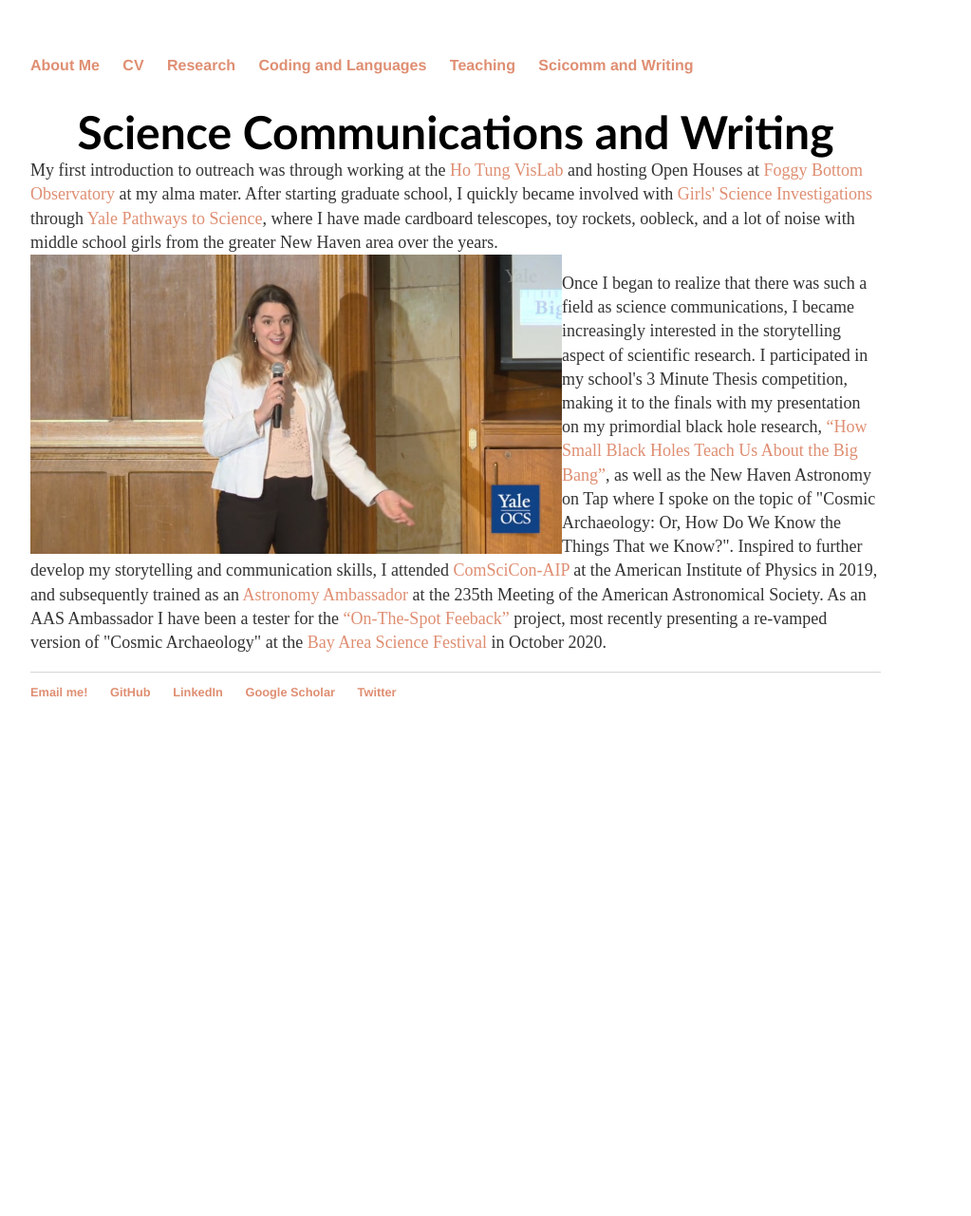
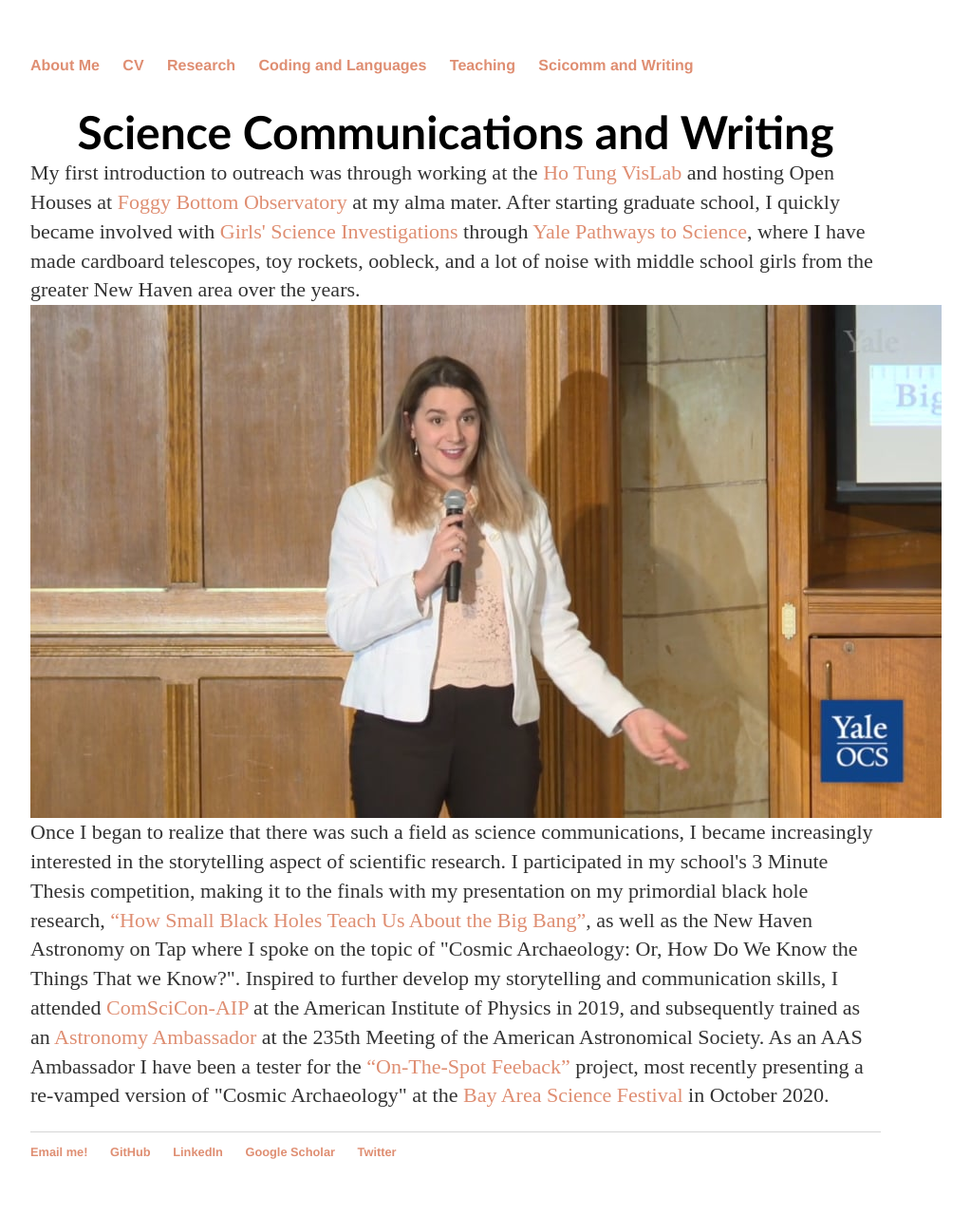
Before and after one commit to lunazagor/lunazagor.github.io, a Jekyll site: the page built from sci-wri/index.html, in a window 1280 px wide. Shown: the whole page at 95% size, without its empty margins (160-1183 px from the left). Built offline with Jekyll 4.4.1, drawn with Linux system fonts in a browser that asks for light colours; before the commit the page ends 900 px from its top, so only the background shows below that.

Commit message:
Update index.html

```diff
--- a/sci-wri/index.html
+++ b/sci-wri/index.html
@@ -37,16 +37,16 @@ title: Sci-Wri
 <h1 style="text-align:center;font-family:optima;margin-bottom:0.0em"> Science Communications and Writing </h1>
 
 
-<p style="text-align:left;font-size:18px; display: inline"> My first introduction to outreach was through working at the <a href="https://www.colgate.edu/about/campus-facilities/ho-tung-visualization-laboratory">Ho Tung VisLab</a> and hosting Open Houses at <a href="http://observatory.colgate.edu/">Foggy Bottom Observatory</a> at my alma mater. After starting graduate school, I quickly became involved with <a href="https://gsi.yale.edu/">Girls' Science Investigations</a> through <a href="https://onha.yale.edu/pathways-science">Yale Pathways to Science</a>, where I have made cardboard telescopes, toy rockets, oobleck, and a lot of noise with middle school girls from the greater New Haven area over the years. </p>
+<p style="text-align:left;font-size:22px; display: inline"> My first introduction to outreach was through working at the <a href="https://www.colgate.edu/about/campus-facilities/ho-tung-visualization-laboratory">Ho Tung VisLab</a> and hosting Open Houses at <a href="http://observatory.colgate.edu/">Foggy Bottom Observatory</a> at my alma mater. After starting graduate school, I quickly became involved with <a href="https://gsi.yale.edu/">Girls' Science Investigations</a> through <a href="https://onha.yale.edu/pathways-science">Yale Pathways to Science</a>, where I have made cardboard telescopes, toy rockets, oobleck, and a lot of noise with middle school girls from the greater New Haven area over the years. </p>
 
 <div class="TextWrapLeft" onclick="this.nextElementSibling.style.display='block'; this.style.display='none'">
-   <img class="TextWrapLeft" src="video-preview.jpg" width="560" height="315" style="cursor:pointer" />
+   <img class="TextWrapLeft" src="video-preview.jpg" width="960" height="540" style="cursor:pointer" />
 </div>
 <div style="display:none">
-   <iframe width="560" height="315" class="TextWrapLeft" src="https://www.youtube.com/embed/jih2YGyLUsg" frameborder="0" allow="accelerometer; autoplay; encrypted-media; gyroscope; picture-in-picture" allowfullscreen></iframe>
+   <iframe width="960" height="540" class="TextWrapLeft" src="https://www.youtube.com/embed/jih2YGyLUsg" frameborder="0" allow="accelerometer; autoplay; encrypted-media; gyroscope; picture-in-picture" allowfullscreen></iframe>
 </div>
 
-<p style="text-align:left;font-size:18px"> Once I began to realize that there was such a field as science communications, I became increasingly interested in the storytelling aspect of scientific research. I participated in my school's 3 Minute Thesis competition, making it to the finals with my presentation on my primordial black hole research, <a href="https://ocs.yale.edu/videos/3-minute-thesis-competition-2019-finalist-luna-zagorac-how-small-black-holes-teach-us-about-the-big-bang/">“How Small Black Holes Teach Us About the Big Bang”</a>, as well as the New Haven Astronomy on Tap where I spoke on the topic of "Cosmic Archaeology: Or, How Do We Know the Things That we Know?". Inspired to further develop my storytelling and communication skills, I attended <a href="https://comscicon.com/comscicon-aip-2019">ComSciCon-AIP</a> at the American Institute of Physics in 2019, and subsequently trained as an <a href="https://aas.org/education/aas-astronomy-ambassadors-program">Astronomy Ambassador</a> at the 235th Meeting of the American Astronomical Society. As an AAS Ambassador I have been a tester for the <a href="https://astrosociety.org/education-outreach/higher-education-and-early-professionals/higher-education-and-early-professionals.html">“On-The-Spot Feeback”</a> project, most recently presenting a re-vamped version of "Cosmic Archaeology" at the <a href="https://www.bayareasciencefestival2020.org/">Bay Area Science Festival</a> in October 2020. </p>
+<p style="text-align:left;font-size:22px"> Once I began to realize that there was such a field as science communications, I became increasingly interested in the storytelling aspect of scientific research. I participated in my school's 3 Minute Thesis competition, making it to the finals with my presentation on my primordial black hole research, <a href="https://ocs.yale.edu/videos/3-minute-thesis-competition-2019-finalist-luna-zagorac-how-small-black-holes-teach-us-about-the-big-bang/">“How Small Black Holes Teach Us About the Big Bang”</a>, as well as the New Haven Astronomy on Tap where I spoke on the topic of "Cosmic Archaeology: Or, How Do We Know the Things That we Know?". Inspired to further develop my storytelling and communication skills, I attended <a href="https://comscicon.com/comscicon-aip-2019">ComSciCon-AIP</a> at the American Institute of Physics in 2019, and subsequently trained as an <a href="https://aas.org/education/aas-astronomy-ambassadors-program">Astronomy Ambassador</a> at the 235th Meeting of the American Astronomical Society. As an AAS Ambassador I have been a tester for the <a href="https://astrosociety.org/education-outreach/higher-education-and-early-professionals/higher-education-and-early-professionals.html">“On-The-Spot Feeback”</a> project, most recently presenting a re-vamped version of "Cosmic Archaeology" at the <a href="https://www.bayareasciencefestival2020.org/">Bay Area Science Festival</a> in October 2020. </p>
 
 
 
```
